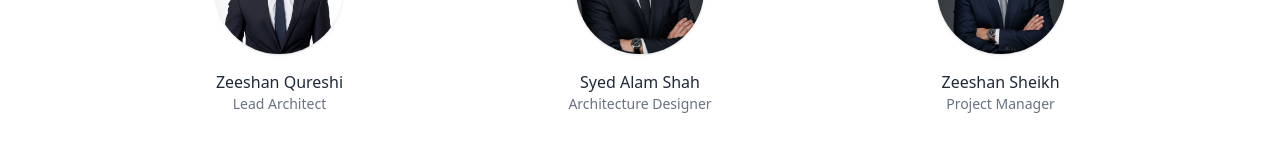
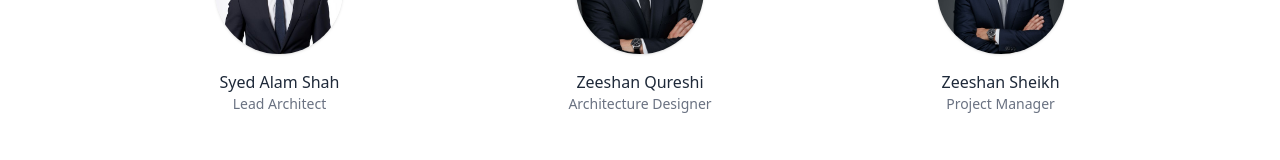
Before and after one commit to Afan-Farooqi-Official/ATA-PrinterWeb, a React (Vite) app: page /about in a window 1280 px wide. Shown: the part 1926-2086 px from the top of the page. Built offline with nearby package versions, Linux system fonts and the light colour scheme.

Commit message:
fix: swap roles of Zeeshan Qureshi and Syed Alam Shah in team section

```diff
--- a/src/pages/About.jsx
+++ b/src/pages/About.jsx
@@ -73,8 +73,8 @@ const About = () => {
         <h2 className="text-center font-medium text-gray-800 uppercase tracking-widest text-sm underline underline-offset-8 decoration-sky-500">Meet Our Team</h2>
         <div className="mt-8 grid grid-cols-1 sm:grid-cols-2 md:grid-cols-3 gap-8">
           {[
-            { name: "Zeeshan Qureshi", role: "Lead Architect", img: assets.demo1 },
-            { name: "Syed Alam Shah", role: "Architecture Designer", img: assets.demo2 },
+            { name: "Syed Alam Shah", role: "Lead Architect", img: assets.demo1 },
+            { name: "Zeeshan Qureshi", role: "Architecture Designer", img: assets.demo2 },
             { name: "Zeeshan Sheikh", role: "Project Manager", img: assets.demo3 },
           ].map((member, idx) => (
             <div key={idx} className="flex flex-col items-center text-center group">
```
